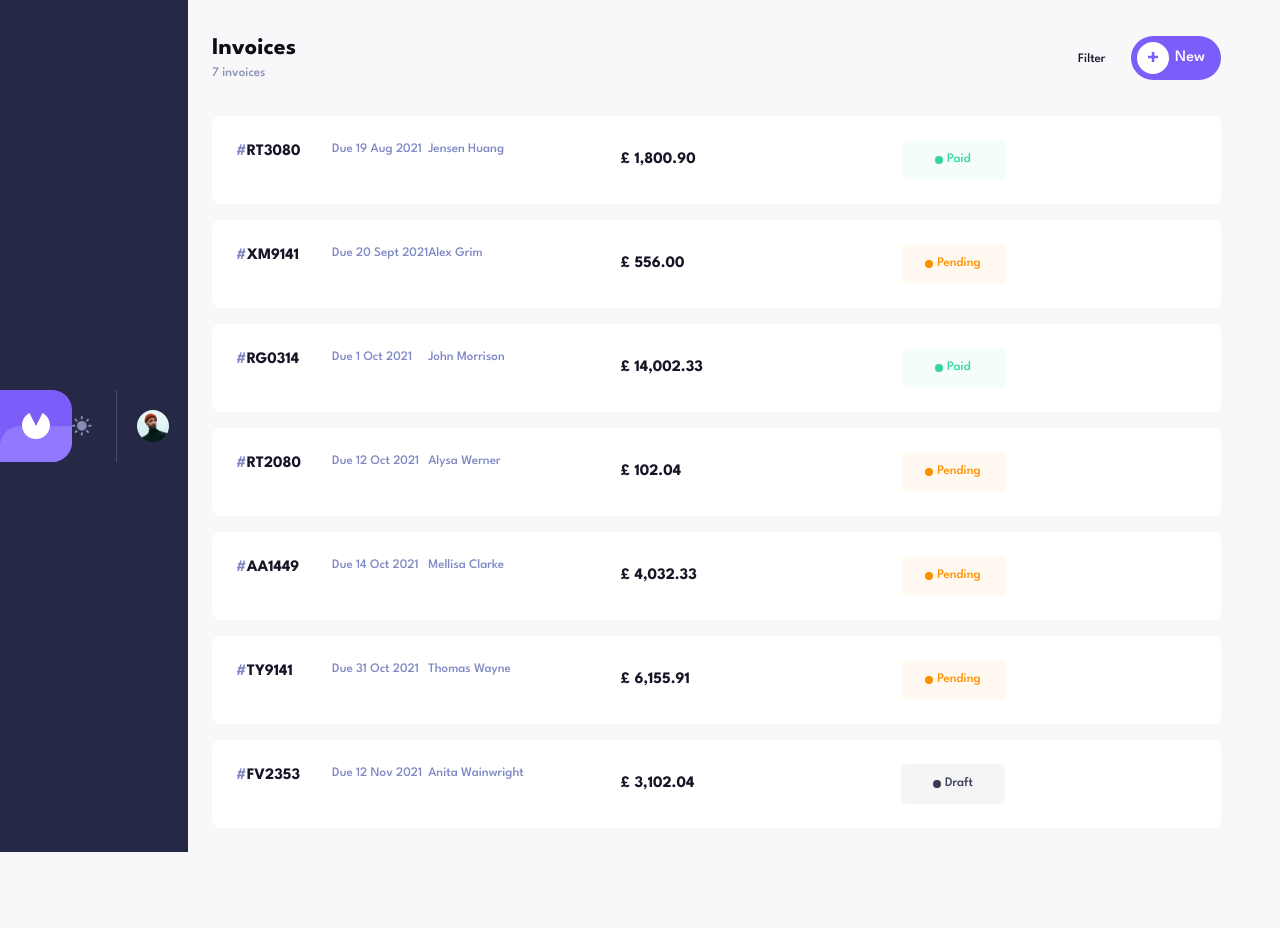
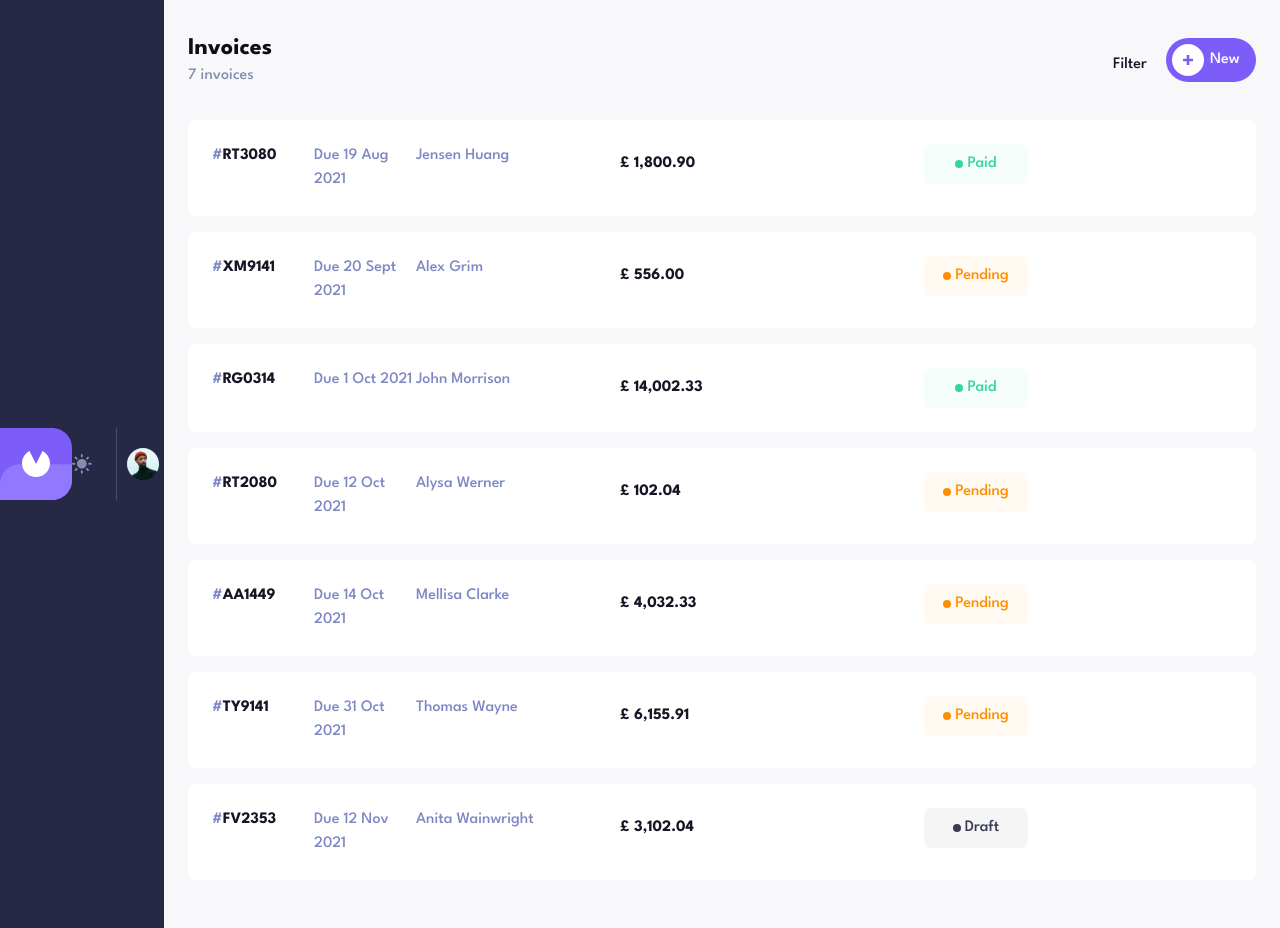
Before and after one commit to Mariia22/invoice-app, a Next.js app in the folder invoice-app/: page / in a window 1280 px wide. Before the commit the page ends 852 px from the top, so only its background shows below. Built offline with nearby package versions, Linux system fonts and the light colour scheme.

Commit message:
fix: background color on different pages

```diff
--- a/invoice-app/src/app/invoices/[id]/edit/page.tsx
+++ b/invoice-app/src/app/invoices/[id]/edit/page.tsx
@@ -3,6 +3,7 @@
 
 export default function EditPage({ id }: Invoice) {
   return (
-    <ButtonBack />
-  )
+    <div className="mt-8 mx-6 mb-6">
+      <ButtonBack />
+    </div>)
 }
--- a/invoice-app/src/app/invoices/[id]/page.tsx
+++ b/invoice-app/src/app/invoices/[id]/page.tsx
@@ -16,7 +16,7 @@
 
   return (
     <>
-      <div className="mt-8 mx-6 mb-6">
+      <div className="py-8 px-6 bg-background text-darkText dark:bg-darkText dark:text-background">
         <ButtonBack />
         {invoice && (
           <>
--- a/invoice-app/src/app/invoices/create/page.tsx
+++ b/invoice-app/src/app/invoices/create/page.tsx
@@ -1,3 +1,8 @@
+import ButtonBack from "@/app/ui/invoices/Buttons/ButtonBack";
+
 export default function EditPage() {
-  return (<p>Create</p>)
+  return (
+    <div className="mt-8 mx-6 mb-6 bg-text text-darkText dark:bg-darkText dark:text-background ">
+      <ButtonBack />
+    </div>)
 }
--- a/invoice-app/src/app/layout.tsx
+++ b/invoice-app/src/app/layout.tsx
@@ -21,7 +21,7 @@
       <head>
         <link rel="shortcut icon" href="/assets/favicon.png" />
       </head>
-      <body className="flex flex-col font-medium w-screen bg-background text-darkText dark:bg-darkText dark:text-background text-[13px] xl:flex-row 2xl:justify-center">
+      <body className="flex flex-col font-medium w-screentext-[13px] xl:flex-row 2xl:justify-center">
         <Providers>
           <Header />
           <main>
--- a/invoice-app/src/app/page.tsx
+++ b/invoice-app/src/app/page.tsx
@@ -12,8 +12,8 @@
   }
 
   return (
-    <div className="mt-8 mx-6 mb-6">
-      <div className="flex items-center justify-between mb-8">
+    <div className="py-8 px-6 bg-background text-darkText dark:bg-darkText dark:text-background">
+      <div className="flex items-center justify-between pb-8">
         <div>
           <h1 className="text-2xl font-bold text-headerText dark:text-text">Invoices</h1>
           <p className="text-secondaryDark">{numberOfInvoices} invoices</p>
```
